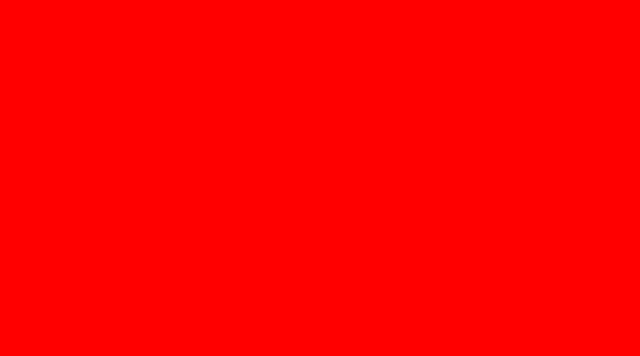
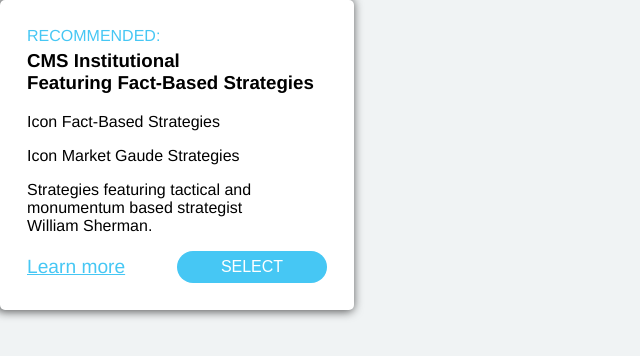
Before and after one commit to Milan1993/invest-strategy, a React (Create React App) app: page / in a window 1280 px wide. Shown: the top 356 px of the page, without its empty margins (0-640 px from the left). Built offline with nearby package versions, Linux system fonts and the light colour scheme; the HTML template or start-up script is replaced by a standard one.

Commit message:
Added custom hook useToggle

```diff
--- a/package.json
+++ b/package.json
@@ -10,6 +10,7 @@
     "@types/node": "^16.9.1",
     "@types/react": "^17.0.21",
     "@types/react-dom": "^17.0.9",
+    "@types/styled-components": "^5.1.14",
     "react": "^17.0.2",
     "react-dom": "^17.0.2",
     "react-scripts": "4.0.3",
--- a/src/App.js
+++ b/src/App.js
@@ -19,8 +19,9 @@ function App() {
         <header className="App-header"></header>
         {/* <GoalTypeNew linkText="Retirement"/> */}
         {/* <GoalSettings /> */}
-        <Backdrop />
         <Strategy isRecommended blendedStrategies={['Fact-Based Strategies','Market Gaude Strategies']}/>
+        {/* <Backdrop>
+        </Backdrop> */}
         {/* <Header /> */}
         {/* <Stepper
         showNavigation
--- a/src/components/Backdrop.jsx
+++ b/src/components/Backdrop.jsx
@@ -6,8 +6,8 @@ const Wrapper = styled.div`
   left: 0;
   right: 0;
   bottom: 0;
-  background-color: var(--color-gray-900);
-  z-index: 5;
+  z-index: 100;
+  background-color: var(--color-backdrop);
 `;
 
 function Backdrop({ opacity, color, children }) {
--- a/src/components/Card.jsx
+++ /dev/null
@@ -1,17 +0,0 @@
-import styled from "styled-components";
-
-const Wrapper = styled.div`
-  max-width: 300px;
-  padding: 25px;
-  border-radius: 5px;
-  box-shadow: -2px 0px 10px 2px rgba(0, 0, 0, 0.61);
-  -webkit-box-shadow: -2px 0px 10px 2px rgba(0, 0, 0, 0.61);
-  -moz-box-shadow: -2px 0px 10px 2px rgba(0, 0, 0, 0.61);
-  background-color: ${({ theme }) => theme.colors.white};
-`;
-
-const Card = ({ children, className }) => {
-  return  <Wrapper className={className}>{children}</Wrapper>;
-};
-
-export default Card;
--- /dev/null
+++ b/src/components/Card.tsx
@@ -0,0 +1,22 @@
+import styled from "styled-components";
+
+const Wrapper = styled.div`
+  max-width: 300px;
+  padding: 25px;
+  border-radius: 5px;
+  box-shadow: var(--box-shadow-card);
+  -webkit-box-shadow: var(--box-shadow-card);
+  -moz-box-shadow: var(--box-shadow-card);
+  background-color: var(--color-white);
+`;
+
+interface Props {
+  children: any,
+  className: string
+}
+
+const Card = ({ children, className }: Props) => {
+  return  <Wrapper className={className}>{children}</Wrapper>;
+};
+
+export default Card;
--- a/src/components/Strategy.tsx
+++ b/src/components/Strategy.tsx
@@ -1,5 +1,6 @@
 import styled from "styled-components";
 import { useState } from 'react';
+import useToggle from '../hooks/useToggle';
 import SelectButton from './SelectButton';
 import Card from './Card';
 
@@ -36,21 +37,22 @@ const Span = styled.span`
 `;
 
 interface Props {
-  isRecommended: boolean,
-  blendedStrategies: string[]
+  isRecommended?: boolean,
+  blendedStrategies?: string[]
 }
 
 const Strategy = ({ isRecommended, blendedStrategies }: Props) => {
-  const [ isSelected, setIsSelected ] = useState(false);
+  const [ toggle, toggleValue ] = useToggle(false);
+
   return (
-    <Wrapper className={isSelected ? "selected" : ''}>
+    <Wrapper className={toggle ? "selected" : ''}>
       {isRecommended && <Span>Recommended:</Span>}
       <h3>CMS Institutional <br/>Featuring Fact-Based Strategies</h3>
-      {blendedStrategies.map(stgy => <p>Icon {stgy}</p>)}
+      {blendedStrategies?.map(stgy => <p>Icon {stgy}</p>)}
       <p>Strategies featuring tactical and monumentum based strategist William Sherman.</p>
       <div>
         <a href="">Learn more</a>
-        <SelectButton onClick={() => setIsSelected(!isSelected)}>{ isSelected ? 'Selected' : 'Select'}</SelectButton>
+        <SelectButton onClick={toggleValue}>{ toggle ? 'Selected' : 'Select'}</SelectButton>
       </div>
     </Wrapper>
   );
--- /dev/null
+++ b/src/hooks/useToggle.tsx
@@ -0,0 +1,11 @@
+import { useState, useCallback } from 'react';
+
+export default function useToggle(initialValue: boolean = false): [boolean, () => void] {
+  const [value, setValue] = useState(initialValue);
+
+  const toggleValue = useCallback(() => {
+    setValue((state) => !state);
+  }, []);
+
+  return [value, toggleValue];
+}
--- /dev/null
+++ b/src/react-app-env.d.ts
@@ -0,0 +1 @@
+/// <reference types="react-scripts" />
--- a/src/theme/globalStyles.js
+++ b/src/theme/globalStyles.js
@@ -4,12 +4,14 @@ const GlobalStyle = createGlobalStyle`
   html {
     --color-text: black;
     --color-background: lightgray;
+    --color-backdrop: rgba(0, 0, 0, 0.5);
     --color-gray-900: red;
+    --color-white: #FFFFFF;
+    --box-shadow-card: -2px 0px 10px 2px rgba(0, 0, 0, 0.61);
   }
   body {
     margin: 0;
     padding: 0;
-    background: teal;
     font-family: Open-Sans, Helvetica, Sans-Serif;
   }
 `;
```
Also changed, not shown: tsconfig.json (added, +26 -0 lines), 1 other file (tests, documents, lock files or other folders).
